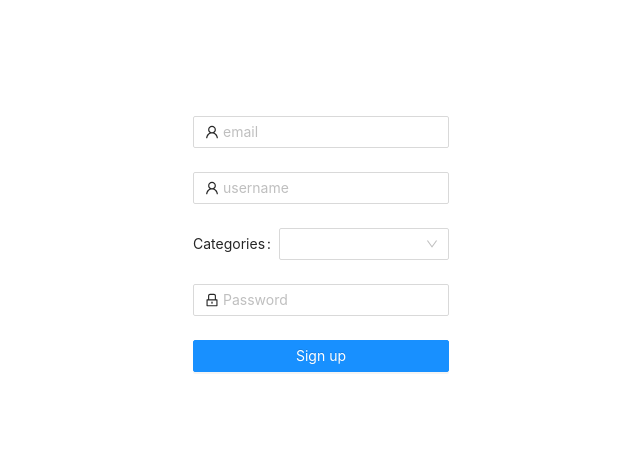
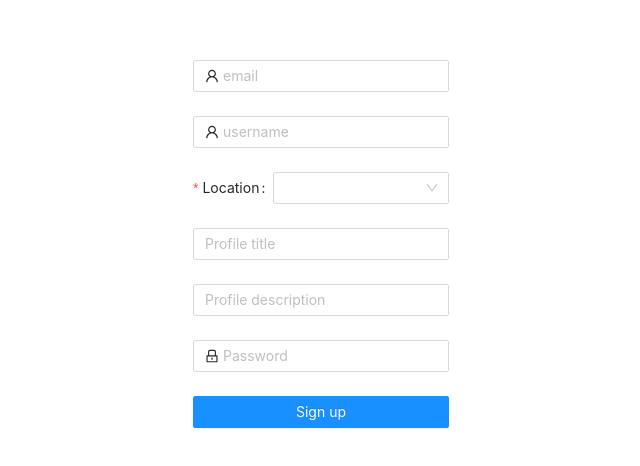
Before and after one commit to dumitru-stratulat/marketplace, a Next.js app: page /signup in a window 1280 px wide. Shown: the part 144-610 px from the top of the page, without its empty margins (319-959 px from the left). Built offline with nearby package versions, Linux system fonts and the light colour scheme.

Commit message:
added userdetails in signup

```diff
--- a/src/interfaces/interfaces.tsx
+++ b/src/interfaces/interfaces.tsx
@@ -6,6 +6,8 @@ export interface User {
   username: string;
   orders: Product[];
   createdDate: string;
+  profileTitle: string;
+  profileDescription: string;
 }
 
 export interface Product {
@@ -22,11 +24,11 @@ export interface Product {
 }
 
 export interface Cart {
-  data: Item[];
+  data: Product[];
 }
 
 export interface Latest {
-  data: Item[];
+  data: Product[];
   page_current: number;
   page_total: number;
   objects_per_page: number;
--- a/src/pages/signup/index.tsx
+++ b/src/pages/signup/index.tsx
@@ -3,14 +3,15 @@ import axios from "axios";
 import Router from "next/router";
 import { Form, Input, Button, Cascader } from "antd";
 import { UserOutlined, LockOutlined } from "@ant-design/icons";
-
 import style from "./signup.module.css";
-import { categoryOptions } from "utils/categoryOptions";
+import { locationOptions } from "utils/locationOptions";
 
 interface Value {
   email: string;
   username: string;
   password: string;
+  title: string;
+  description: string;
 }
 
 const Signup = () => {
@@ -18,11 +19,15 @@ const Signup = () => {
 
   const auth = async (value: Value) => {
     try {
-      await axios.post("https://reactive.loca.lt/signup/", {
+      const res = await axios.post("https://reactive.loca.lt/signup/", {
         email: value.email,
         username: value.username,
         password: value.password,
+        profileTitle: value.title,
+        profileDescription: value.description
+
       });
+      localStorage.setItem("token", res.data.token);
       setStatus("success");
       Router.push("/");
     } catch (err) {
@@ -56,9 +61,30 @@ const Signup = () => {
             placeholder="username"
           />
         </Form.Item>
-        <Form.Item label="Categories" name="category">
+        <Form.Item
+          label="Location"
+          name="category"
+          rules={[{ required: true, message: "Please input your Location" }]}
+        >
           <Cascader
-            options={categoryOptions}
+            options={locationOptions}
+          />
+        </Form.Item>
+        <Form.Item
+          name="title"
+          rules={[{ required: true, message: "Please input your profile title!" }]}
+        >
+          <Input
+            placeholder="Profile title"
+          />
+        </Form.Item>
+        <Form.Item
+          name="description"
+          rules={[{ required: true, message: "Please input your profile description!" }]}
+        >
+          <Input.TextArea
+            autoSize={true}
+            placeholder="Profile description"
           />
         </Form.Item>
         <Form.Item
--- /dev/null
+++ b/src/utils/locationOptions.tsx
@@ -0,0 +1,25 @@
+
+export const locationOptions = [
+  {
+    value: '',
+    label: 'Moldova',
+    children: [
+      {
+        value: 'Chisinau',
+        label: 'Chisinau',
+      },
+      {
+        value: 'Balti',
+        label: 'Balti',
+      },
+      {
+        value: 'Orhei',
+        label: 'Orhei',
+      },
+      {
+        value: 'Cahul',
+        label: 'Cahul',
+      },
+    ],
+  },
+]
```
